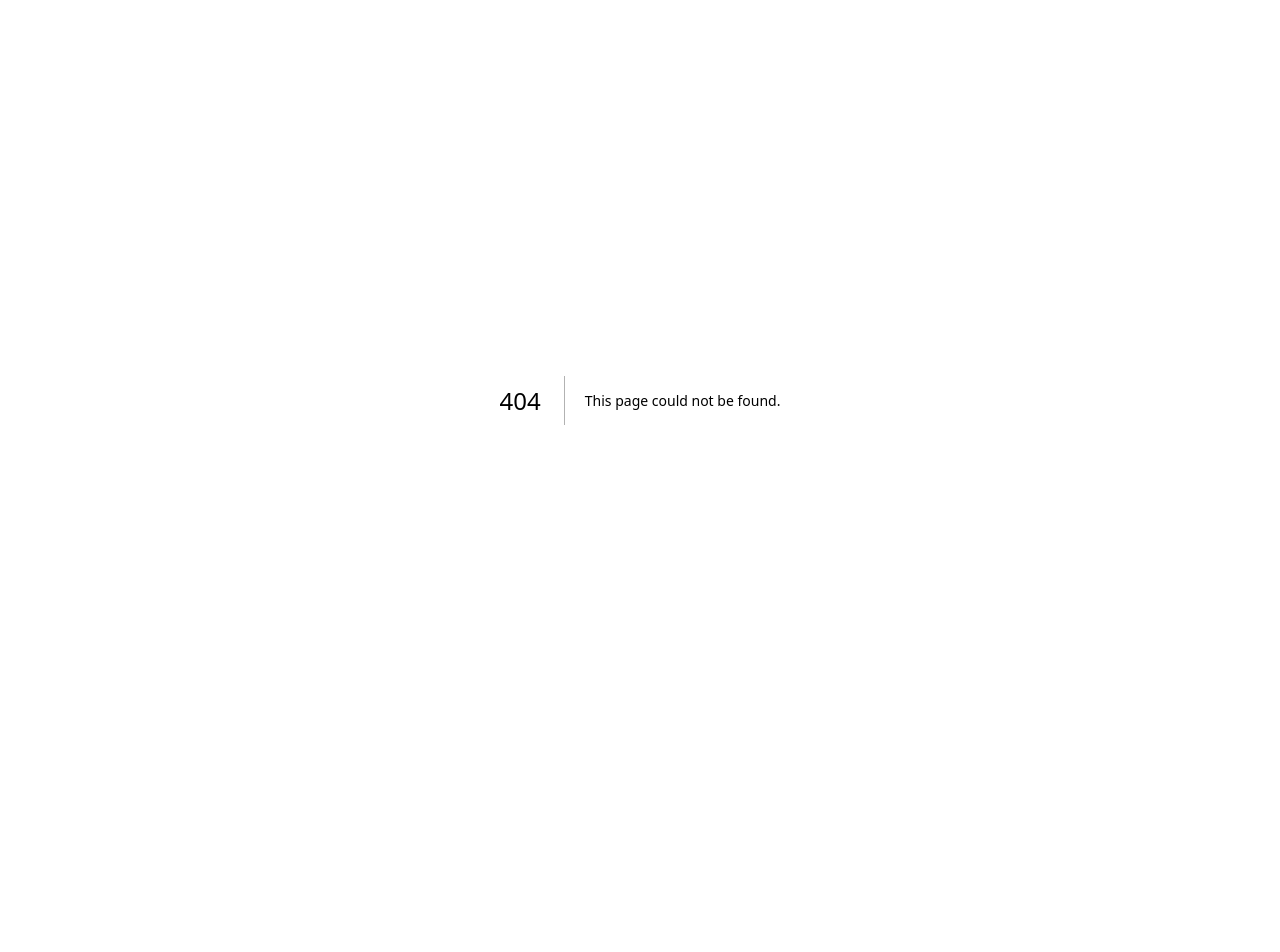
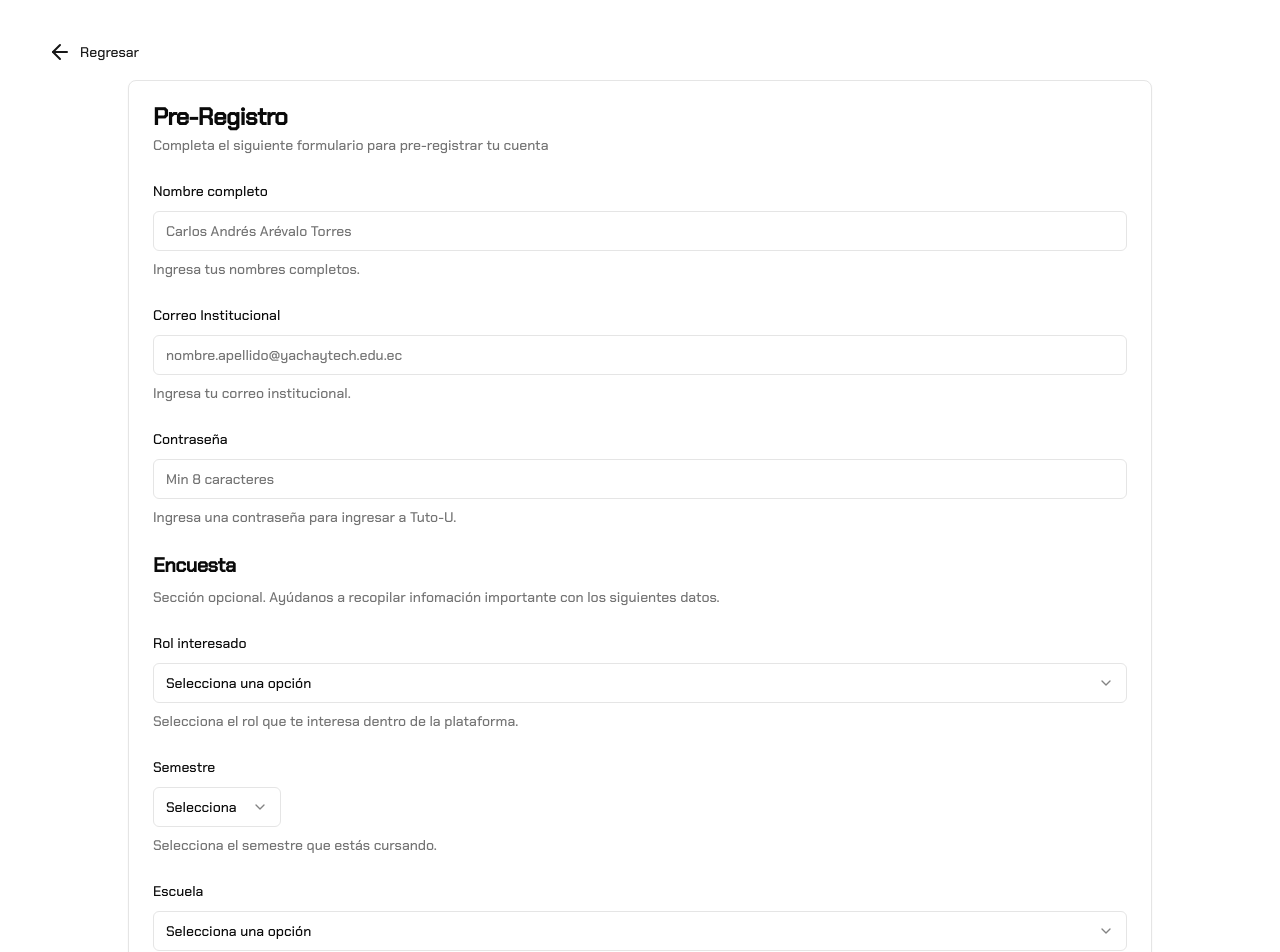
Before and after one commit to carlosandresat/tuto-u, a Next.js app: page /preregister in a window 1280 px wide. Before the commit this address had no page. Shown: the top 952 px of the page. Before the commit the page ends 800 px from the top, so only its background shows below. Built offline with nearby package versions, Linux system fonts and the light colour scheme.

Commit message:
feat: add PreregisterForm component and /preregister page

```diff
--- a/src/app/page.tsx
+++ b/src/app/page.tsx
@@ -1,32 +1,35 @@
-import { ArrowRight } from "lucide-react";
+import { ArrowRight, Rocket } from "lucide-react";
 import { Button } from "@/components/ui/button";
 import Link from "next/link";
 import { CountdownTimer } from "@/components/countdown-timer";
 import { StartNavbar } from "@/components/start-navbar";
 import { ModeToggle } from "@/components/mode-toggle";
 
-
 export default function Home() {
-
   const onCampusDate = new Date("2024-04-15T17:00:00").getTime();
 
   return (
     <>
       <StartNavbar />
       <main className="flex min-h-screen flex-col items-center w-full">
-
         <div className="relative flex place-items-center before:absolute before:h-[300px] before:w-[380px] md:before:w-[580px] before:-translate-x-1 before:-translate-y-1/4 before:rounded-full before:bg-gradient-radial  before:blur-2xl before:content-[''] after:absolute after:-z-20 after:h-[180px] after:w-[240px] after:translate-x-1/3 after:bg-gradient-conic  after:blur-2xl after:content-[''] before:bg-gradient-to-br before:from-transparent before:to-blue-700 before:opacity-40  after:via-[#1a01ff] after:opacity-30 before:lg:h-[360px] z-[-2] pt-32 mt-20 lg:mt-40 mx-6 flex-col">
           <h1 className="scroll-m-20 text-4xl md:text-6xl font-extrabold tracking-tight lg:text-8xl z-0 text-center">
             Tuto-U: Próximamente...
           </h1>
-
         </div>
-
-<Link href="/home" className="mt-8 md:mt-16 md:mb-32">
+        <div className="mt-8 md:mt-16 md:mb-32 space-x-2 flex flex-col md:flex-row">
+          <Link href="/home">
             <Button variant="default">
               Explora la página en desarrollo <ArrowRight className="ml-2" />
             </Button>
           </Link>
+          <Link href="/preregister">
+            <Button variant="outline">
+              ¡Pre-Registro! <Rocket className="ml-2" />
+            </Button>
+          </Link>
+        </div>
+
         <section className="w-full py-12 md:py-24 lg:py-32 bg-secondary mt-20">
           <div className="container px-4 md:px-6">
             <div className="flex flex-col items-center space-y-4 text-center">
@@ -35,7 +38,10 @@ export default function Home() {
                   ¿Qué es Tuto-U?
                 </h2>
                 <p className="mx-auto max-w-lg text-gray-500 md:text-xl dark:text-gray-400">
-                Tuto-U conecta a estudiantes con tutores que han destacado en los mismos cursos. Aprende, enseña, obtén logros y crea conexiones sólidas dentro de la universidad que te ayudarán a crecer en tu carrera profesional.
+                  Tuto-U conecta a estudiantes con tutores que han destacado en
+                  los mismos cursos. Aprende, enseña, obtén logros y crea
+                  conexiones sólidas dentro de la universidad que te ayudarán a
+                  crecer en tu carrera profesional.
                 </p>
               </div>
             </div>
@@ -55,7 +61,6 @@ export default function Home() {
                 <p className="mx-auto max-w-xl text-gray-500 md:text-xl dark:text-gray-400 pt-2">
                   15 de Abril de 2024
                 </p>
-
               </div>
             </div>
           </div>
@@ -76,7 +81,6 @@ export default function Home() {
           </Link>
         </nav>
         <ModeToggle></ModeToggle>
-
       </footer>
     </>
   );
--- /dev/null
+++ b/src/app/preregister/page.tsx
@@ -0,0 +1,36 @@
+import {
+  CardTitle,
+  CardDescription,
+  CardHeader,
+  CardContent,
+  Card,
+} from "@/components/ui/card";
+import Link from "next/link";
+import { Button } from "@/components/ui/button";
+import { ArrowLeft } from "lucide-react";
+
+import { PreregisterForm } from "@/components/preregister-form";
+
+export default function Preregister() {
+  return (
+    <section className="flex min-h-screen flex-col items-center justify-between p-8">
+      <Link href="/" className=" self-start mb-2">
+        <Button variant="link">
+          <ArrowLeft className="mr-2"/> Regresar
+        </Button>
+      </Link>
+
+      <Card className="max-w-screen-lg w-full">
+        <CardHeader>
+          <CardTitle>Pre-Registro</CardTitle>
+          <CardDescription>
+            Completa el siguiente formulario para pre-registrar tu cuenta
+          </CardDescription>
+        </CardHeader>
+        <CardContent>
+          <PreregisterForm></PreregisterForm>
+        </CardContent>
+      </Card>
+    </section>
+  );
+}
--- /dev/null
+++ b/src/components/preregister-form.tsx
@@ -0,0 +1,238 @@
+"use client";
+
+import { zodResolver } from "@hookform/resolvers/zod";
+import { useForm } from "react-hook-form";
+import { z } from "zod";
+
+import {
+  Form,
+  FormControl,
+  FormDescription,
+  FormField,
+  FormItem,
+  FormLabel,
+  FormMessage,
+} from "@/components/ui/form";
+import { Button } from "@/components/ui/button";
+import { Input } from "@/components/ui/input";
+import {
+  Select,
+  SelectContent,
+  SelectItem,
+  SelectTrigger,
+  SelectValue,
+} from "@/components/ui/select";
+
+import { toast } from "@/components/ui/use-toast";
+
+const FormSchema = z.object({
+  name: z
+    .string({
+      required_error: "Por favor ingresa tu nombre completo",
+    })
+    .min(10, "Tu nombre debe incluir más de 10 caracteres")
+    .max(40, "Tu nombre debe contener menos de 40 caracteres"),
+  email: z
+    .string({
+      required_error: "Por favor ingresa tu correo institucional.",
+    })
+    .email("Correo inválido, revisa la sintaxis.")
+    .endsWith("@yachaytech.edu.ec", {
+      message: "El correo debe terminar con @yachaytech.edu.ec",
+    }),
+  password: z
+    .string({
+      required_error: "Por favor ingresa una contrseña",
+    })
+    .min(8, "La contraseña debe contener mínimo 8 caracteres")
+    .max(16, "La contraseña debe contener máximo 16 caracteres"),
+  role: z.string().optional(),
+  semester: z.string().optional(),
+  school: z.string().optional(),
+});
+
+export function PreregisterForm() {
+  const form = useForm<z.infer<typeof FormSchema>>({
+    resolver: zodResolver(FormSchema),
+  });
+
+  function onSubmit(data: z.infer<typeof FormSchema>) {
+    toast({
+      title: "¡Pre-Registro completo!",
+      description:
+        "Gracias por tu pre-registro. Síguenos en nuestras redes sociales para mantenerte al tanto de Tuto-U.",
+    });
+  }
+
+  return (
+    <Form {...form}>
+      <form onSubmit={form.handleSubmit(onSubmit)} className="w-full space-y-6">
+        <FormField
+          control={form.control}
+          name="name"
+          render={({ field }) => (
+            <FormItem>
+              <FormLabel>Nombre completo</FormLabel>
+              <FormControl>
+                <Input placeholder="Carlos Andrés Arévalo Torres" {...field} />
+              </FormControl>
+              <FormDescription>Ingresa tus nombres completos.</FormDescription>
+              <FormMessage />
+            </FormItem>
+          )}
+        />
+        <FormField
+          control={form.control}
+          name="email"
+          render={({ field }) => (
+            <FormItem>
+              <FormLabel>Correo Institucional</FormLabel>
+              <FormControl>
+                <Input
+                  placeholder="nombre.apellido@yachaytech.edu.ec"
+                  {...field}
+                />
+              </FormControl>
+              <FormDescription>
+                Ingresa tu correo institucional.
+              </FormDescription>
+              <FormMessage />
+            </FormItem>
+          )}
+        />
+        <FormField
+          control={form.control}
+          name="password"
+          render={({ field }) => (
+            <FormItem>
+              <FormLabel>Contraseña</FormLabel>
+              <FormControl>
+                <Input
+                  placeholder="Min 8 caracteres"
+                  type="password"
+                  {...field}
+                />
+              </FormControl>
+              <FormDescription>
+                Ingresa una contraseña para ingresar a Tuto-U.
+              </FormDescription>
+              <FormMessage />
+            </FormItem>
+          )}
+        />
+        <div>
+          <h4 className="scroll-m-20 text-xl font-semibold tracking-tight pb-2">
+            Encuesta
+          </h4>
+          <p className="text-sm text-muted-foreground">
+            Sección opcional. Ayúdanos a recopilar infomación importante con los
+            siguientes datos.
+          </p>
+        </div>
+
+        <FormField
+          control={form.control}
+          name="role"
+          render={({ field }) => (
+            <FormItem>
+              <FormLabel>Rol interesado</FormLabel>
+              <Select onValueChange={field.onChange} defaultValue={field.value}>
+                <FormControl>
+                  <SelectTrigger>
+                    <SelectValue placeholder="Selecciona una opción" />
+                  </SelectTrigger>
+                </FormControl>
+                <SelectContent>
+                  <SelectItem value="student">Solo estudiante</SelectItem>
+                  <SelectItem value="tutor">Solo tutor</SelectItem>
+                  <SelectItem value="both">Ambos</SelectItem>
+                </SelectContent>
+              </Select>
+              <FormDescription>
+                Selecciona el rol que te interesa dentro de la plataforma.
+              </FormDescription>
+              <FormMessage />
+            </FormItem>
+          )}
+        />
+
+        <FormField
+          control={form.control}
+          name="semester"
+          render={({ field }) => (
+            <FormItem>
+              <FormLabel>Semestre</FormLabel>
+              <Select onValueChange={field.onChange} defaultValue={field.value}>
+                <FormControl className=" w-32">
+                  <SelectTrigger>
+                    <SelectValue placeholder="Selecciona" />
+                  </SelectTrigger>
+                </FormControl>
+                <SelectContent>
+                  <SelectItem value="pre">Nivelación</SelectItem>
+                  <SelectItem value="1">1ro</SelectItem>
+                  <SelectItem value="2">2do</SelectItem>
+                  <SelectItem value="3">3ro</SelectItem>
+                  <SelectItem value="4">4to</SelectItem>
+                  <SelectItem value="5">5to</SelectItem>
+                  <SelectItem value="6">6to</SelectItem>
+                  <SelectItem value="7">7mo</SelectItem>
+                  <SelectItem value="8">8vo</SelectItem>
+                  <SelectItem value="9">9no</SelectItem>
+                  <SelectItem value="10">10mo</SelectItem>
+                  <SelectItem value="graduated">Graduado</SelectItem>
+                </SelectContent>
+              </Select>
+              <FormDescription>
+                Selecciona el semestre que estás cursando.
+              </FormDescription>
+              <FormMessage />
+            </FormItem>
+          )}
+        />
+
+        <FormField
+          control={form.control}
+          name="school"
+          render={({ field }) => (
+            <FormItem>
+              <FormLabel>Escuela</FormLabel>
+              <Select onValueChange={field.onChange} defaultValue={field.value}>
+                <FormControl>
+                  <SelectTrigger>
+                    <SelectValue placeholder="Selecciona una opción" />
+                  </SelectTrigger>
+                </FormControl>
+                <SelectContent>
+                  <SelectItem value="agro">
+                    Escuela de Ciencias Agropecuarias y Agroindustriales
+                  </SelectItem>
+                  <SelectItem value="bio">
+                    Escuela de Ciencias Biológicas e Ingeniería
+                  </SelectItem>
+                  <SelectItem value="fis">
+                    Escuela de Ciencias Físicas y Nanotecnología
+                  </SelectItem>
+                  <SelectItem value="geo">
+                    Escuela de Ciencias de la Tierra, Energía y Ambiente
+                  </SelectItem>
+                  <SelectItem value="mate">
+                    Escuela de Ciencias Matemáticas y Computacionales
+                  </SelectItem>
+                  <SelectItem value="quim">
+                    Escuela de Ciencias Químicas e Ingeniería
+                  </SelectItem>
+                </SelectContent>
+              </Select>
+              <FormDescription>
+                Selecciona a la escuela que perteneces actualmente.
+              </FormDescription>
+              <FormMessage />
+            </FormItem>
+          )}
+        />
+        <Button type="submit">Pre-Registrar</Button>
+      </form>
+    </Form>
+  );
+}
--- a/src/components/register-dialog.tsx
+++ b/src/components/register-dialog.tsx
@@ -23,7 +23,7 @@ export function RegisterDialog() {
           <DialogDescription>Completa el siguiente formulario para registrar tu cuenta</DialogDescription>
         </DialogHeader>
         <div className="grid gap-4 py-4">
-        <div className="grid grid-cols-4 items-center gap-4">
+          <div className="grid grid-cols-4 items-center gap-4">
             <Label htmlFor="name" className="text-right">
               Nombres completos
             </Label>
```
